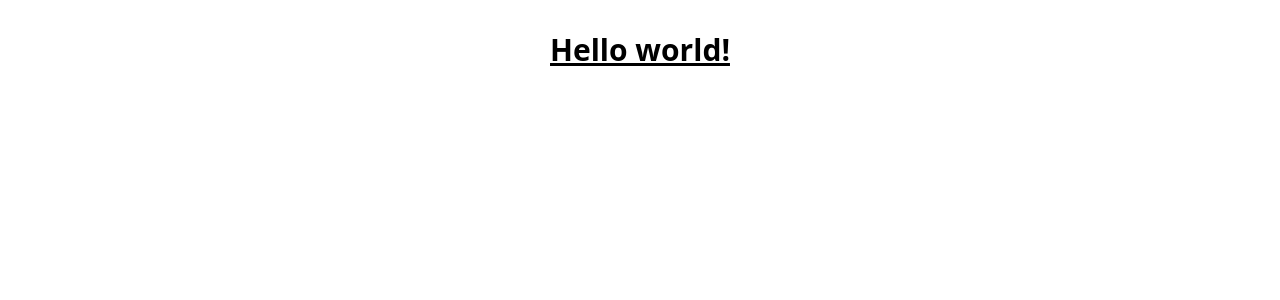
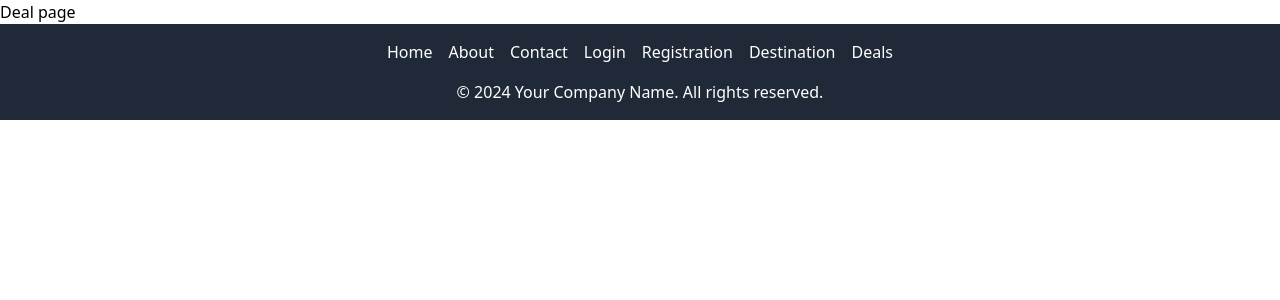
Before and after one commit to Ashwinipuranik30/Final_Project_INFO6150_SP24, a React (Vite) app: page /deals in a window 1280 px wide. Shown: the top 300 px of the page. Built offline with nearby package versions, Linux system fonts and the light colour scheme.

Commit message:
pages created + rough footer

```diff
--- a/package.json
+++ b/package.json
@@ -11,7 +11,8 @@
   },
   "dependencies": {
     "react": "^18.2.0",
-    "react-dom": "^18.2.0"
+    "react-dom": "^18.2.0",
+    "react-router-dom": "^6.22.3"
   },
   "devDependencies": {
     "@types/react": "^18.2.66",
--- a/src/App.jsx
+++ b/src/App.jsx
@@ -1,13 +1,29 @@
-import './App.css'
+import React from 'react';
+import { BrowserRouter as Router, Routes, Route } from 'react-router-dom';
+import About from './Pages/aboutus';
+import Contactus from './Pages/contactus';
+import Deals from './Pages/deals';
+import Registration from './Pages/Registration';
+import Destination from './Pages/destination';
+import Home from './Pages/home';
+import Login from './Pages/login';
+import Footer from './Components/Footer';
 
 const App = () => {
   return (
-    <>
-      <h1 className="text-3xl font-bold underline">
-        Hello world!
-      </h1>
-    </>
-  )
-}
+    <Router>
+      <Routes>
+        <Route path="/" element={<Home />} />
+        <Route path="/aboutus" element={<About />} />
+        <Route path="/contactus" element={<Contactus />} />
+        <Route path="/login" element={<Login />} />
+        <Route path="/registration" element={<Registration />} />
+        <Route path="/destination" element={<Destination />} />
+        <Route path="/deals" element={<Deals />} />
+      </Routes>
+      <Footer />
+    </Router>
+  );
+};
 
 export default App;
--- /dev/null
+++ b/src/Components/Footer.jsx
@@ -0,0 +1,45 @@
+import { Link } from 'react-router-dom';
+import Home from '../Pages/home';
+import About from '../Pages/aboutus';
+import Contactus from '../Pages/contactus';
+import Deals from '../Pages/deals';
+import Login from '../Pages/login';
+import Registration from '../Pages/Registration';
+import Destination from '../Pages/destination';
+
+const Footer = () => {
+  return (
+    <footer className="bg-gray-800 text-white text-center p-4">
+      <div className="container mx-auto">
+        <nav>
+          <ul className="flex justify-center space-x-4">
+            <li>
+              <Link to="/">Home</Link>
+            </li>
+            <li>
+              <Link to="/aboutus">About</Link>
+            </li>
+            <li>
+              <Link to="/contactus">Contact</Link>
+            </li>
+            <li>
+              <Link to="/login">Login</Link>
+            </li>
+            <li>
+              <Link to="/registration">Registration</Link>
+            </li>
+            <li>
+              <Link to="/destination">Destination</Link>
+            </li>
+            <li>
+              <Link to="/deals">Deals</Link>
+            </li>
+          </ul>
+        </nav>
+        <p className="mt-4">&copy; 2024 Your Company Name. All rights reserved.</p>
+      </div>
+    </footer>
+  );
+};
+
+export default Footer;
--- /dev/null
+++ b/src/Pages/Registration.jsx
@@ -0,0 +1,7 @@
+const Registration = () => {
+    return (
+      <div>Regiatration page</div>
+    );
+  };
+
+  export default Registration;
--- /dev/null
+++ b/src/Pages/aboutus.jsx
@@ -0,0 +1,7 @@
+const About = () => {
+    return (
+      <div>About page</div>
+    );
+  };
+
+  export default About;
--- /dev/null
+++ b/src/Pages/contactus.jsx
@@ -0,0 +1,7 @@
+const Contactus = () => {
+    return (
+      <div>Contact page</div>
+    );
+  };
+
+  export default Contactus;
--- /dev/null
+++ b/src/Pages/deals.jsx
@@ -0,0 +1,7 @@
+const Deals = () => {
+    return (
+      <div>Deal page</div>
+    );
+  };
+
+  export default Deals;
--- /dev/null
+++ b/src/Pages/destination.jsx
@@ -0,0 +1,7 @@
+const Destination = () => {
+    return (
+      <div>Destination page</div>
+    );
+  };
+
+  export default Destination;
--- /dev/null
+++ b/src/Pages/home.jsx
@@ -0,0 +1,7 @@
+const Home = () => {
+    return (
+      <div>Home page</div>
+    );
+  };
+
+  export default Home;
--- /dev/null
+++ b/src/Pages/login.jsx
@@ -0,0 +1,7 @@
+const Login = () => {
+    return (
+      <div>Login page</div>
+    );
+  };
+
+  export default Login;
```
Also changed, not shown: 1 other file (tests, documents, lock files or other folders).
